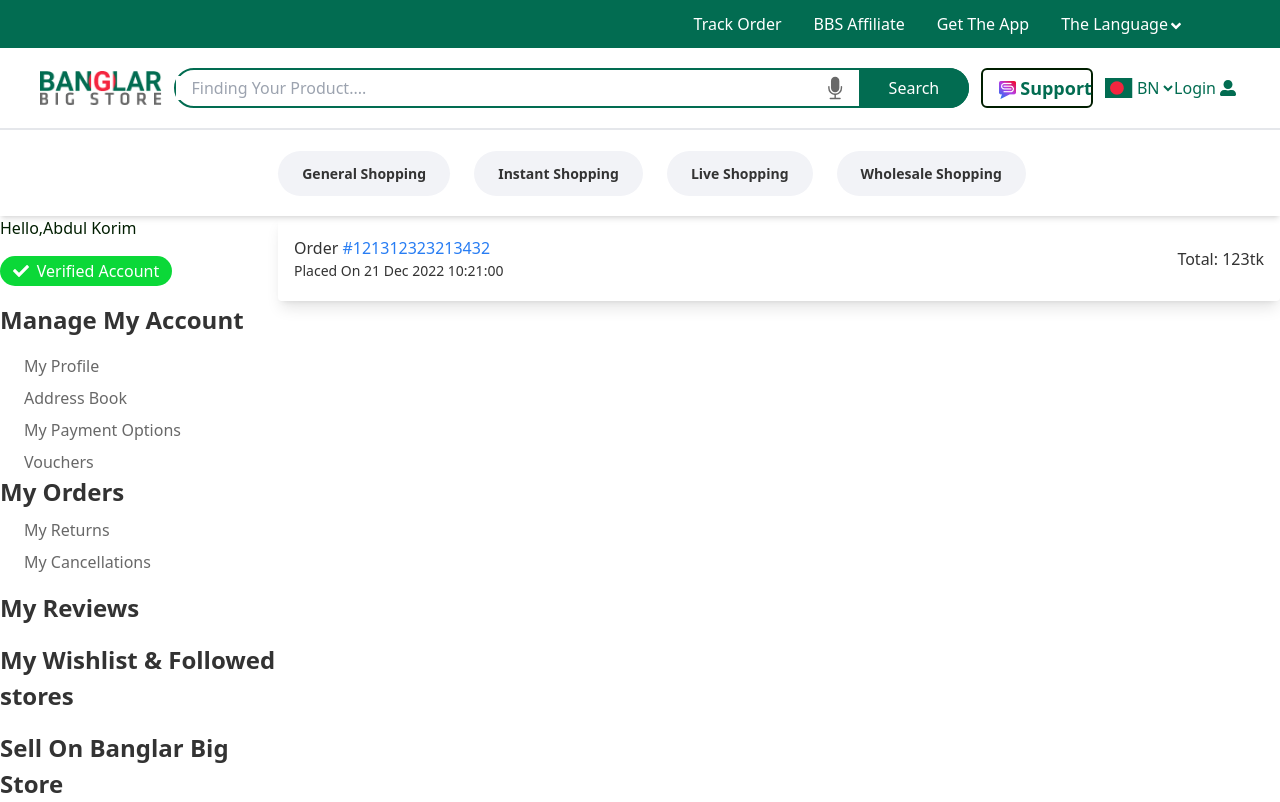
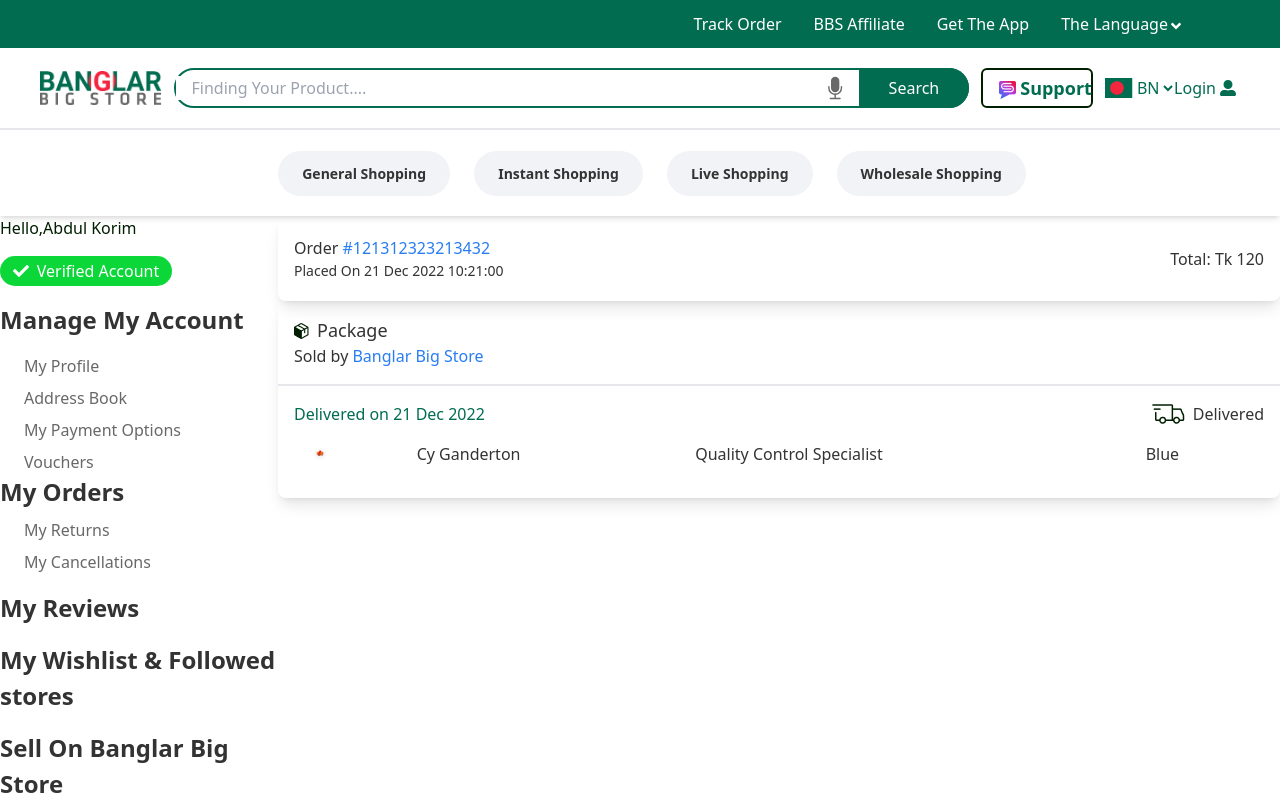
Before and after one commit to kowsar-mahmud-remon/Frontend-2, a Next.js app: page /orderDetails in a window 1280 px wide. Built offline with nearby package versions, Linux system fonts and the light colour scheme.

Commit message:
working on details

```diff
--- a/components/myOrderDetails/myOrderDetails.js
+++ b/components/myOrderDetails/myOrderDetails.js
@@ -1,36 +1,150 @@
+import Image from "next/image";
+import img1 from "../../assets/images/myOrdersDetails/Vector (3).png";
+import img2 from "../../assets/images/myOrdersDetails/Group 2417.png";
 const MyOrderDetails = () => {
   const data = {
     id: "1",
     orderId: "121312323213432",
     orderDate: "Placed On 21 Dec 2022 10:21:00",
     image: "/image 8.png",
-    peoductName: "Tomato(Local) 500+30 gm",
+    productName: "Tomato(Local) 500+30 gm",
     qty: "1",
     status: "Delivered",
-      deliveredDate: "Delivered on 21 Dec 2022",
-    total: '123'
+    deliveredDate: "Delivered on 21 Dec 2022",
+    total: "120",
+    subtotal: "100",
+    deliveryFee: "20",
+  };
+  const shippingAdd = {
+    name: "Abdul Korim",
+    address: "Ramgonj Tower-16/14, Giridhara, Matuail, Kodomtali, Dhaka-1362",
+    phone: "+88 012 342 450 45",
+  };
+  const billingAddress = {
+    name: "Abdul Korim",
+    address: "Bashundhara City Shopping Complex, 3 No Tejturi Bazar West",
+    phone: "+88 012 342 450 45",
   };
 
   return (
     <div className="w-full">
-      <div className="flex justify-between items-center px-4 py-5 shadow-lg rounded">
+      <div className="flex justify-between items-center px-4 py-5 shadow-lg rounded-lg">
         <div className="">
           <h3 className="font-[500]">
             Order{" "}
-            <span
-              className="text-[#287DF3] font-[400]"
-            >
-              #{data.orderId}
-            </span>
+            <span className="text-[#287DF3] font-[400]">#{data.orderId}</span>
           </h3>
           <p className="text-[14px]">{data.orderDate}</p>
         </div>
         <div className="">
           <h3>
-            Total: <span className="font-[500]">{data.total}tk</span>
+            Total: <span className="font-[500]">Tk {data.total}</span>
           </h3>
         </div>
       </div>
+      <div className="shadow-lg rounded-lg mb-4">
+        <div className=" p-4">
+          <div className="flex items-center">
+            <div>
+              <Image src={img1} alt="" />
+            </div>
+            <h2 className="text-[18px] font-[500] ml-2">Package</h2>
+          </div>
+          <p>
+            Sold by <span className=" text-[#287DF3]">Banglar Big Store</span>
+          </p>
+        </div>
+        <hr className="border-t-2" />
+        <div className="p-4">
+          <div className="flex justify-between items-center">
+            <p className="text-[#026C51] text-base font-[500]">
+              {" "}
+              {data.deliveredDate}
+            </p>
+            <div className="flex items-center">
+              <div>
+                <Image src={img2} alt="" />
+              </div>
+              <p className="text-base ml-2">{data.status}</p>
+            </div>
+          </div>
+            <div>
+              <div className="overflow-x-auto">
+                <table className="table w-full">
+                  <tbody>
+                    <tr>
+                                      <td>
+                                          <Image width='20' height='20' src={ data.image} alt=''/>
+                      </td>
+                      <td>Cy Ganderton</td>
+                      <td>Quality Control Specialist</td>
+                      <td>Blue</td>
+                    </tr>
+                  </tbody>
+                </table>
+              </div>
+            </div>
+        </div>
+      </div>
+      {/* <div className="grid grid-cols-2 gap-4">
+        <div>
+          <div className="p-4 shadow-lg rounded-lg mb-4">
+            <div>
+              <h1 className="text-[18px] mb-2 font-[500]">Shipping Address</h1>
+              <p>{shippingAdd.name}</p>
+              <div className="flex mt-2">
+                <div>
+                  <p className="px-2 bg-[#F2F3F7] text-[#287DF3] rounded text-[12px]">
+                    Work
+                  </p>
+                </div>
+                <div className="text-base ml-2">
+                  <p>{shippingAdd.address}</p>
+                  <p>{shippingAdd.phone}</p>
+                </div>
+              </div>
+            </div>
+          </div>
+          <div className="p-4 shadow-lg rounded-lg">
+            <div>
+              <h1 className="text-[18px] mb-2 font-[500]">Billing Address</h1>
+              <p>{billingAddress.name}</p>
+              <div className="flex mt-2">
+                <div>
+                  <p className="px-2 bg-[#F2F3F7] text-[#287DF3] rounded text-[12px]">
+                    Work
+                  </p>
+                </div>
+                <div className="text-base ml-2">
+                  <p>{billingAddress.address}</p>
+                  <p>{billingAddress.phone}</p>
+                </div>
+              </div>
+            </div>
+          </div>
+        </div>
+        <div>
+          <div className="p-4 shadow-lg rounded-lg">
+            <div>
+              <h1 className="text-lg font-[500] mb-1">Total Summery</h1>
+              <div className="flex justify-between items-center">
+                <p>Subtotal</p>
+                <p>Tk {data.subtotal}</p>
+              </div>
+              <div className="flex justify-between items-center">
+                <p>Delivery Fee</p>
+                <p>Tk {data.deliveryFee}</p>
+              </div>
+            </div>
+            <hr className="my-1 border-t-2" />
+            <div className="flex justify-between items-center">
+              <p>Total</p>
+              <p>Tk {data.total}</p>
+            </div>
+            <p>Paid by Cash on Delivery</p>
+          </div>
+        </div>
+      </div> */}
     </div>
   );
 };
```
Also changed, not shown: assets/images/myOrdersDetails/Group 2417.png (added), assets/images/myOrdersDetails/Vector (3).png (added).
